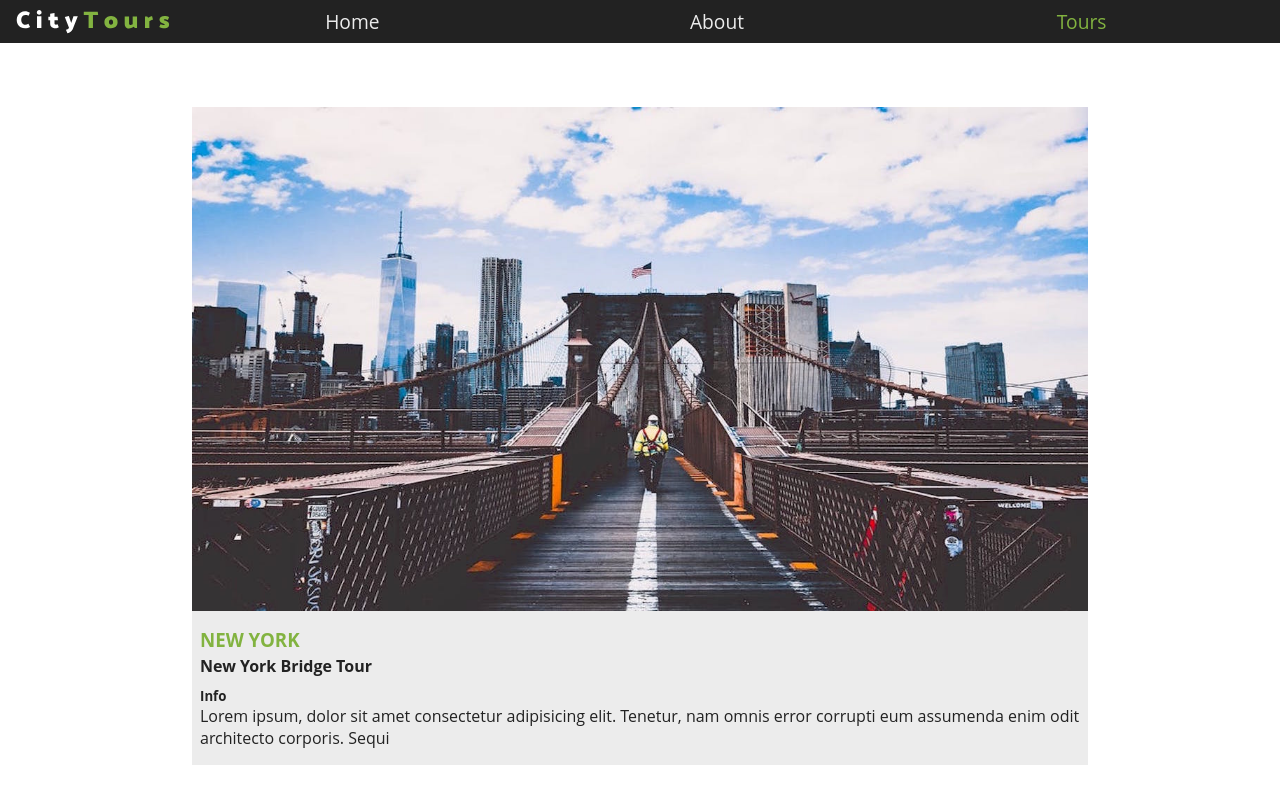
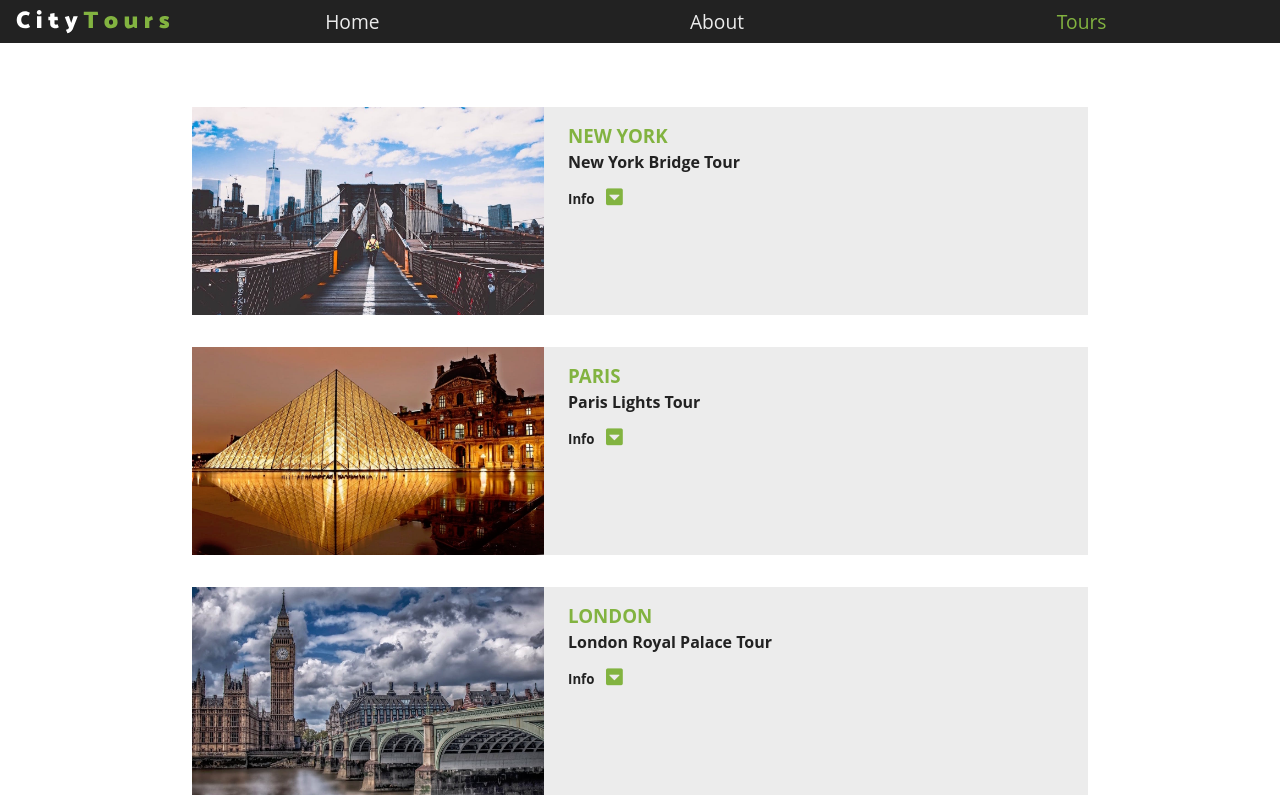
Before and after one commit to KamilaMania/City-tour, a React (Create React App) app: page / in a window 1280 px wide. Shown: the top 797 px of the page. Built offline with nearby package versions, Linux system fonts and the light colour scheme.

Commit message:
stylig fixed, toggle added

```diff
--- a/src/components/Tour/Tour.js
+++ b/src/components/Tour/Tour.js
@@ -1,6 +1,15 @@
 import React, { Component } from "react";
 import "./tour.scss";
 export default class Tour extends Component {
+  state = {
+    showInfo: false,
+  };
+  handleInfo = () => {
+    this.setState({
+      showInfo: !this.state.showInfo,
+    });
+  };
+
   render() {
     const { id, city, img, name, info } = this.props.tour;
     const { removeTour } = this.props;
@@ -18,11 +27,11 @@ export default class Tour extends Component {
           <h4>{name}</h4>
           <h5>
             info{" "}
-            <span>
-              <i className="fas fa-ceret-sqare-down" />
+            <span onClick={this.handleInfo}>
+              <i className="fas fa-caret-square-down" />
             </span>
           </h5>
-          <p>{info}</p>
+          {this.state.showInfo && <p>{info}</p>}
         </div>
       </article>
     );
--- a/src/components/Tour/tour.scss
+++ b/src/components/Tour/tour.scss
@@ -9,19 +9,16 @@
     min-height: 13rem;
   }
 }
-
-@media sreen and (min-width: 768px) {
+@media screen and (min-width: 768px) {
   .tour {
     display: grid;
     grid-template-columns: 2fr 3fr;
     grid-column-gap: 1rem;
   }
 }
-
 .img-container {
   position: relative;
 }
-
 .close-btn {
   position: absolute;
   display: block;
@@ -30,13 +27,12 @@
   color: $mainGreen;
   font-size: 2rem;
   cursor: pointer;
-  transition: all 0.3s linear;
+  transition: $mainTransition;
   opacity: 0;
 }
 .img-container:hover .close-btn {
   opacity: 1;
 }
-
 .tour-info {
   padding: 1rem 0.5rem;
   h3 {
@@ -49,10 +45,10 @@
   }
   h5 {
     text-transform: capitalize;
-    spac {
+    span {
       color: $mainGreen;
       margin: 0.5rem;
-      size: 1.2rem;
+      font-size: 1.2rem;
       cursor: pointer;
     }
   }
--- a/src/index.scss
+++ b/src/index.scss
@@ -8,6 +8,7 @@ $mainBlack: #222;
 $mainGreen: #82b340;
 $mainWhite: #fff;
 $mainGray: #ececec;
+$mainTransition: all 0.3s linear;
 
 body {
   font-family: "Open Sans", sans-serif;
```
